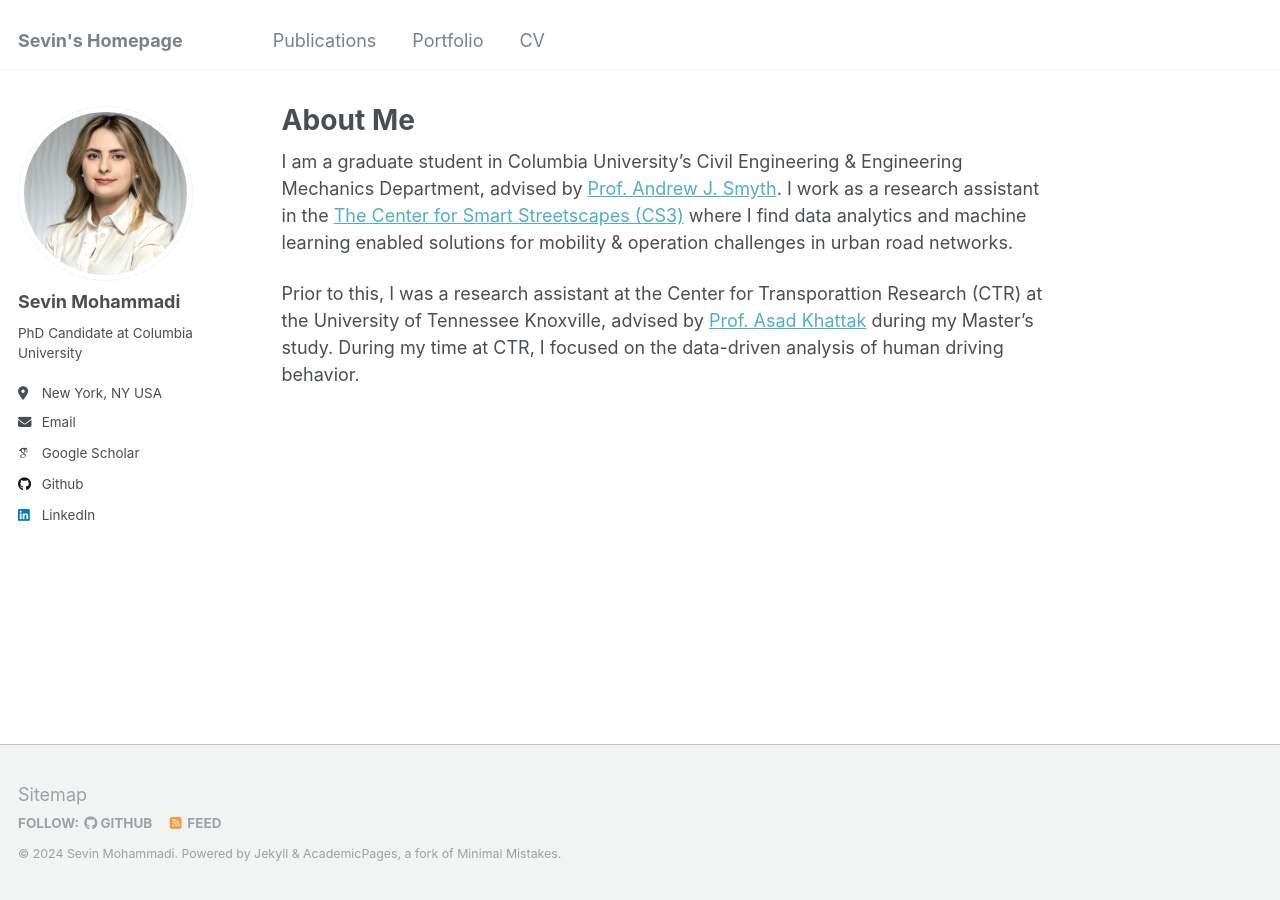
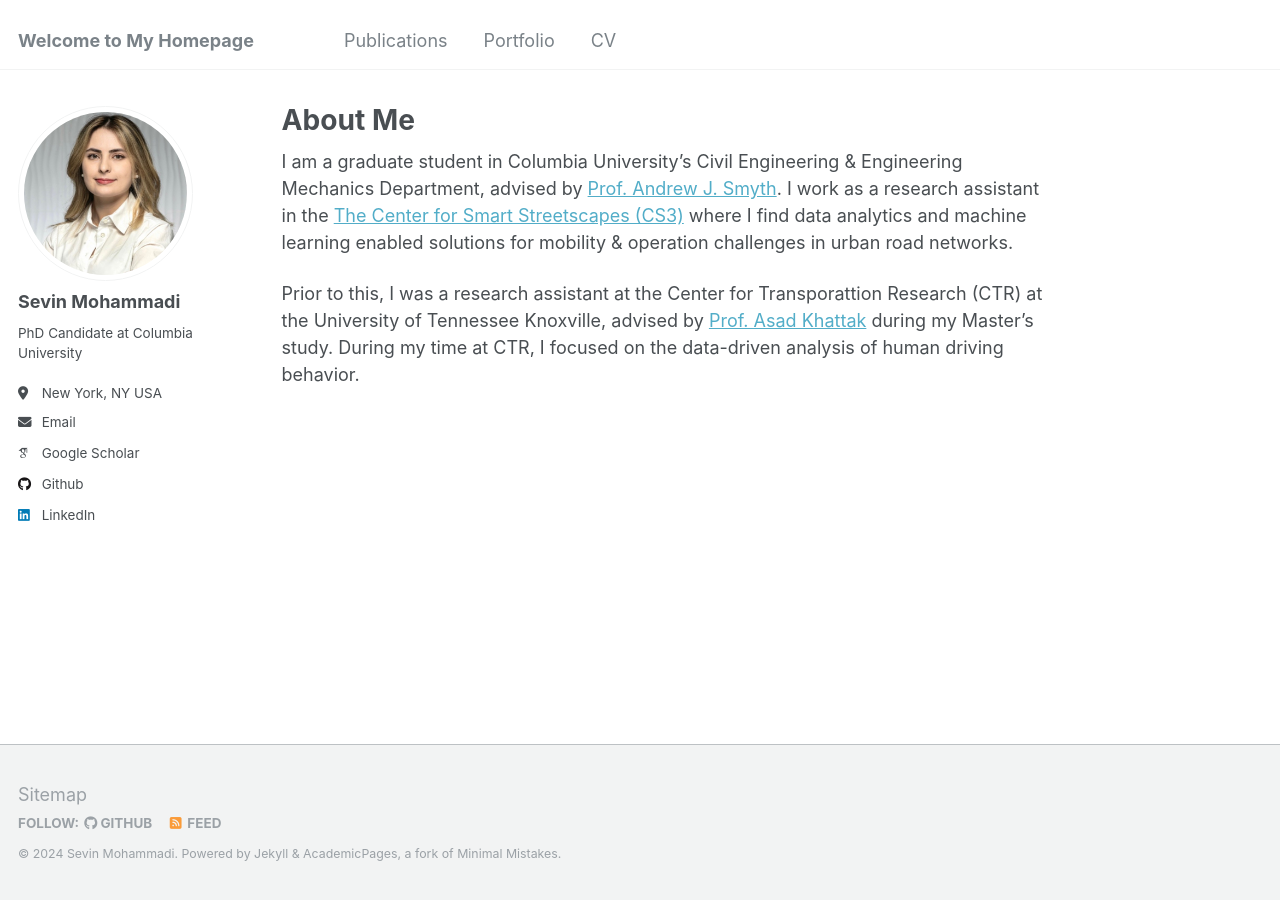
Before and after one commit to sev-90/sev-90.github.io, a Jekyll site: the page built from _pages/about.md, in a window 1280 px wide. Built offline with Jekyll 4.4.1, drawn with Linux system fonts in a browser that asks for light colours; some web fonts are replaced.

Commit message:
Update _config.yml

```diff
--- a/_config.yml
+++ b/_config.yml
@@ -8,7 +8,7 @@
 
 # Basic Site Settings
 locale                   : "en-US"
-title                    : "Sevin's Homepage"
+title                    : "Welcome to My Homepage"
 title_separator          : "-"
 name                     : &name "Sevin Mohammadi"
 description              : &description "personal description"
```
